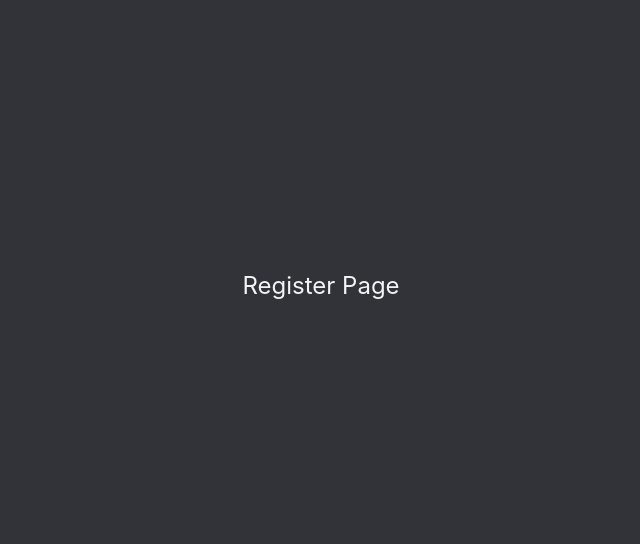
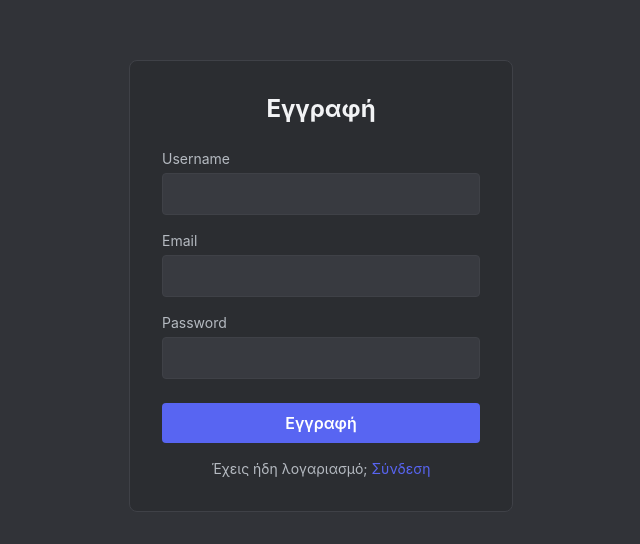
Before and after one commit to SteliosToz/realtime-chat-app, a React app in the folder frontend/: page /register in a window 1280 px wide. Shown: the part 114-658 px from the top of the page, without its empty margins (319-959 px from the left). Built offline with nearby package versions, Linux system fonts and the light colour scheme; the HTML template or start-up script is replaced by a standard one.

Commit message:
Add working Register page

```diff
--- a/frontend/src/pages/RegisterPage.jsx
+++ b/frontend/src/pages/RegisterPage.jsx
@@ -1,7 +1,83 @@
+import { useState } from 'react'
+import { useNavigate, Link } from 'react-router-dom'
+import { useAuth } from '../context/AuthContext'
+
 function RegisterPage() {
+  const [username, setUsername] = useState('')
+  const [email, setEmail] = useState('')
+  const [password, setPassword] = useState('')
+  const [error, setError] = useState('')
+  const { register } = useAuth()
+  const navigate = useNavigate()
+
+  const handleSubmit = async (e) => {
+    e.preventDefault()
+    setError('')
+    try {
+      await register(email, password, username)
+      navigate('/login')
+    } catch (err) {
+      setError('Κάτι πήγε στραβά — δοκίμασε διαφορετικό email/username')
+    }
+  }
+
   return (
     <div className="min-h-screen bg-bg-main flex items-center justify-center">
-      <h1 className="text-text-header text-2xl">Register Page</h1>
+      <form
+        onSubmit={handleSubmit}
+        className="bg-bg-sidebar border border-border rounded-lg p-8 w-full max-w-sm"
+      >
+        <h1 className="text-text-header text-2xl font-bold mb-6 text-center">
+          Εγγραφή
+        </h1>
+
+        {error && (
+          <p className="bg-red-500/10 text-red-400 text-sm rounded p-2 mb-4">
+            {error}
+          </p>
+        )}
+
+        <label className="block text-text-secondary text-sm mb-1">Username</label>
+        <input
+          type="text"
+          value={username}
+          onChange={(e) => setUsername(e.target.value)}
+          required
+          className="w-full bg-bg-elevated text-text-primary rounded p-2 mb-4 outline-none border border-border focus:border-accent"
+        />
+
+        <label className="block text-text-secondary text-sm mb-1">Email</label>
+        <input
+          type="email"
+          value={email}
+          onChange={(e) => setEmail(e.target.value)}
+          required
+          className="w-full bg-bg-elevated text-text-primary rounded p-2 mb-4 outline-none border border-border focus:border-accent"
+        />
+
+        <label className="block text-text-secondary text-sm mb-1">Password</label>
+        <input
+          type="password"
+          value={password}
+          onChange={(e) => setPassword(e.target.value)}
+          required
+          className="w-full bg-bg-elevated text-text-primary rounded p-2 mb-6 outline-none border border-border focus:border-accent"
+        />
+
+        <button
+          type="submit"
+          className="w-full bg-accent hover:bg-accent-hover text-white font-semibold py-2 rounded"
+        >
+          Εγγραφή
+        </button>
+
+        <p className="text-text-secondary text-sm text-center mt-4">
+          Έχεις ήδη λογαριασμό;{' '}
+          <Link to="/login" className="text-accent hover:underline">
+            Σύνδεση
+          </Link>
+        </p>
+      </form>
     </div>
   )
 }
```
